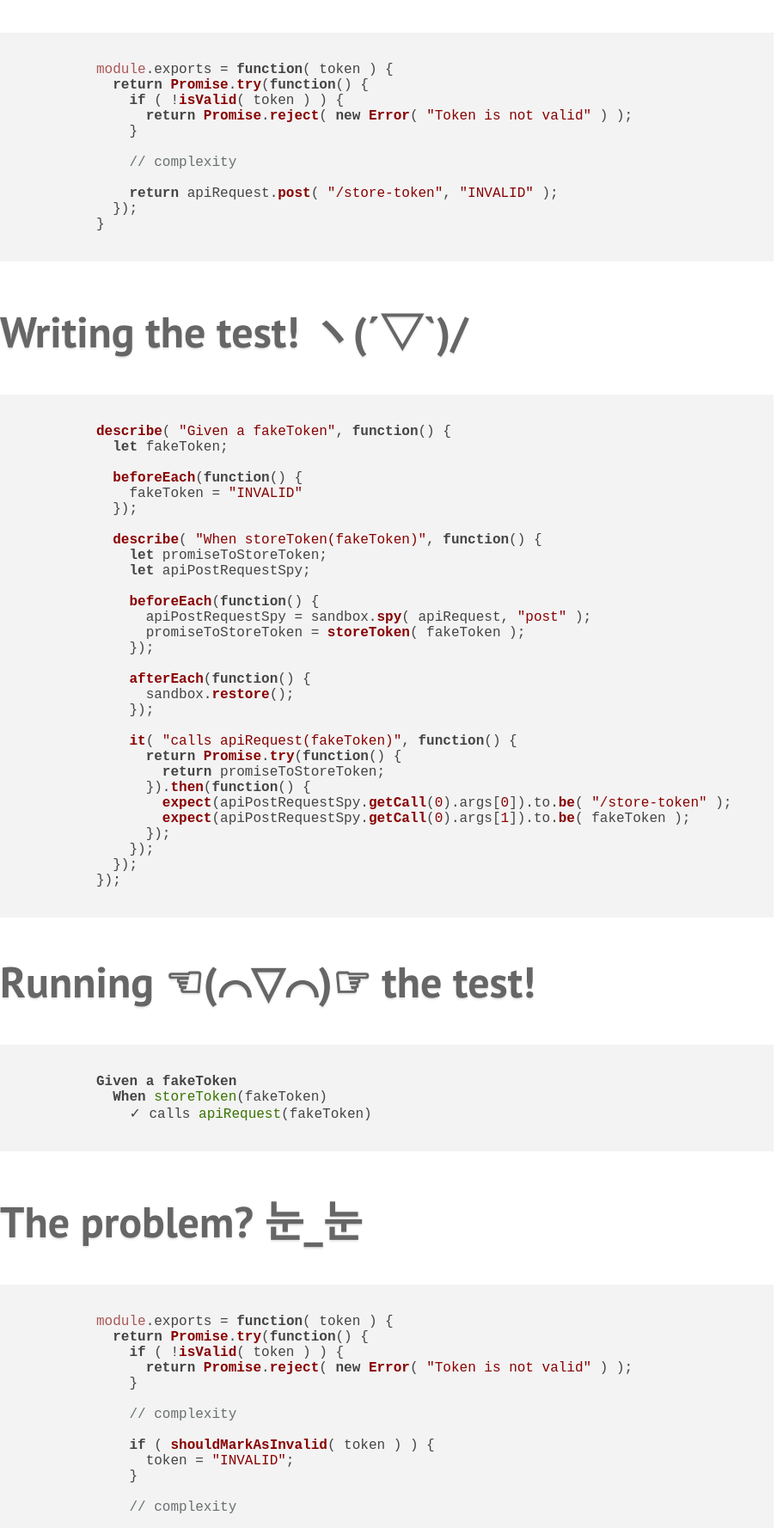
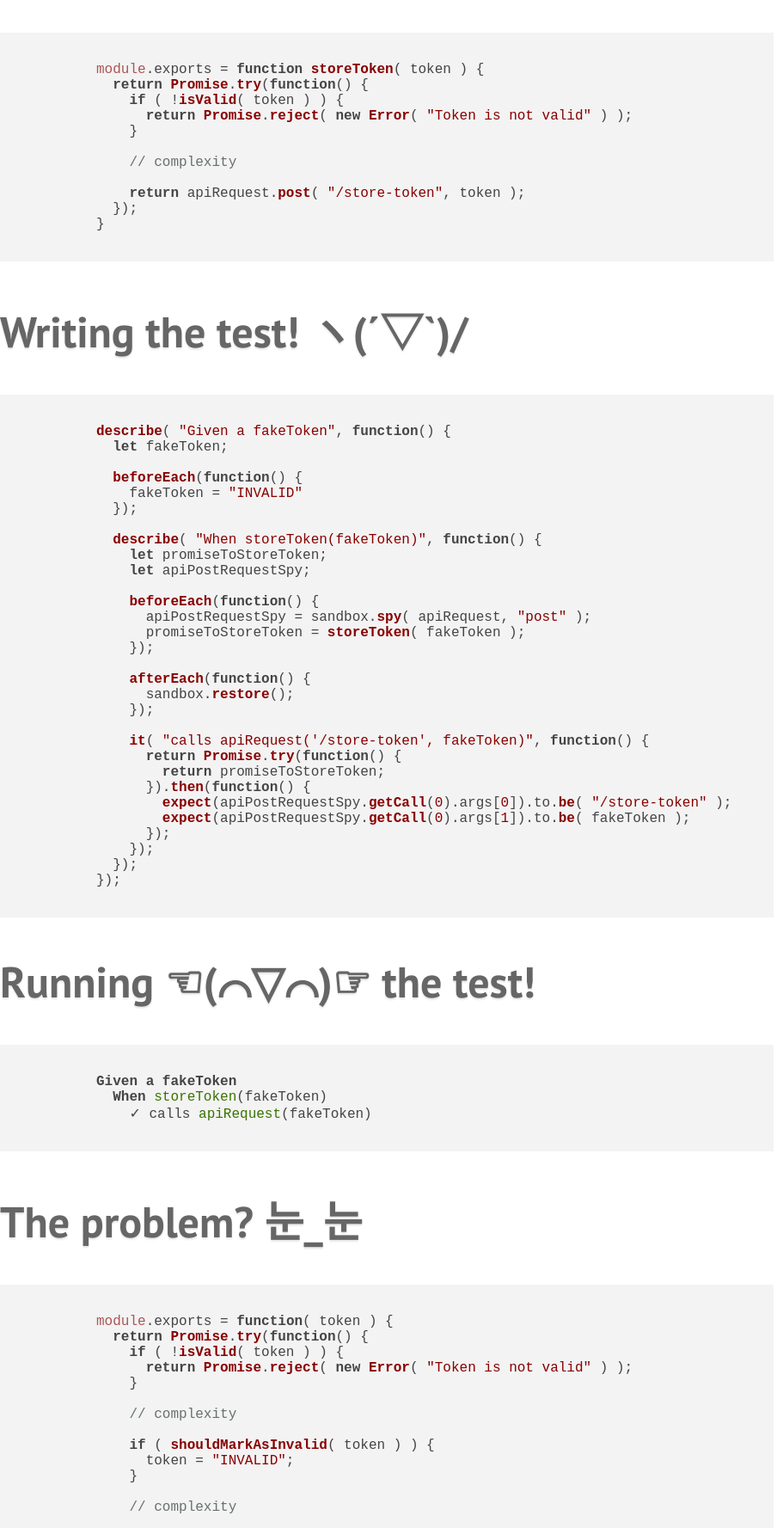
Before and after one commit to FagnerMartinsBrack/talk-mocking-and-false-positives, a plain HTML site: page presentation/index.html in a window 1280 px wide. Shown: the part 617-2394 px from the top of the page at 86% size, without its empty margins (0-911 px from the left). Drawn offline with nearby package versions, Linux system fonts and the light colour scheme; a script that the page names is missing; files whose address does not match are found by name.

Commit message:
First review of the content

```diff
--- a/app/src/token/store-token.js
+++ b/app/src/token/store-token.js
@@ -20,6 +20,6 @@
 
     // complexity
 
-    return apiRequest.post( "/store-token", "INVALID" );
+    return apiRequest.post( "/store-token", token );
   });
 };
--- a/presentation/index.html
+++ b/presentation/index.html
@@ -59,7 +59,7 @@
       >
         <h2 class="secondary-header">Scenario</h2>
         <pre><code class="javascript">
-          module.exports = function( token ) {
+          module.exports = function storeToken( token ) {
             return Promise.try(function() {
               if ( !isValid( token ) ) {
                 return Promise.reject( new Error( "Token is not valid" ) );
@@ -67,7 +67,7 @@
 
               // complexity
 
-              return apiRequest.post( "/store-token", "INVALID" );
+              return apiRequest.post( "/store-token", token );
             });
           }
         </code></pre>
@@ -103,7 +103,7 @@
                 sandbox.restore();
               });
 
-              it( "calls apiRequest(fakeToken)", function() {
+              it( "calls apiRequest('/store-token', fakeToken)", function() {
                 return Promise.try(function() {
                   return promiseToStoreToken;
                 }).then(function() {
@@ -154,7 +154,7 @@
 
               // complexity
 
-              return apiRequest.post( "/store-token", "INVALID" );
+              return apiRequest.post( "/store-token", token );
             });
           };
         </code></pre>
```
Also changed, not shown: app/test/token/store-token-generative.spec.js (+2 -0 lines), app/test/token/store-token.spec.js (+1 -1 lines).
